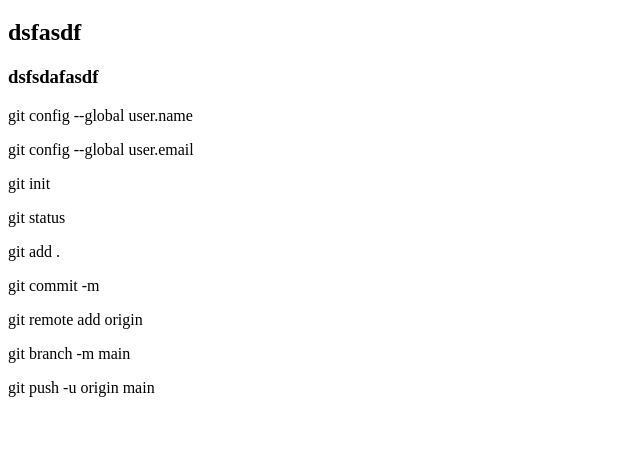
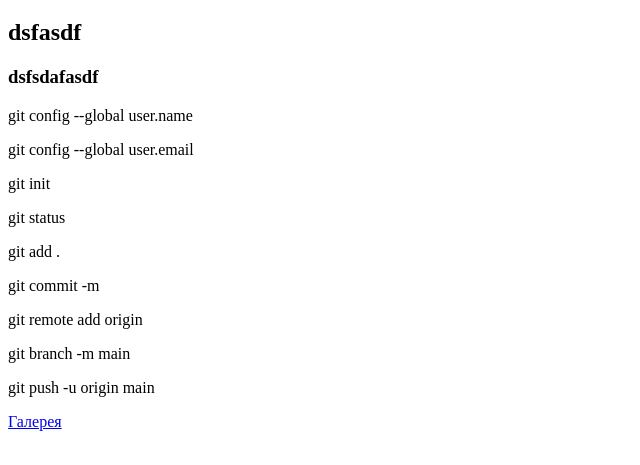
Before and after one commit to DimaMalyshenko/HWGitHub, a plain HTML site: page index.html in a window 1280 px wide. Shown: the part 61-526 px from the top of the page, without its empty margins (0-640 px from the left). Drawn offline with Linux system fonts and the light colour scheme.

Commit message:
fifth commit

```diff
--- a/index.html
+++ b/index.html
@@ -19,5 +19,6 @@
     <p>git remote add origin</p>
     <p>git branch -m main</p>
     <p>git push -u origin main</p>
+    <a href="./gallery.html">Галерея</a>
 </body>
 </html>
```
